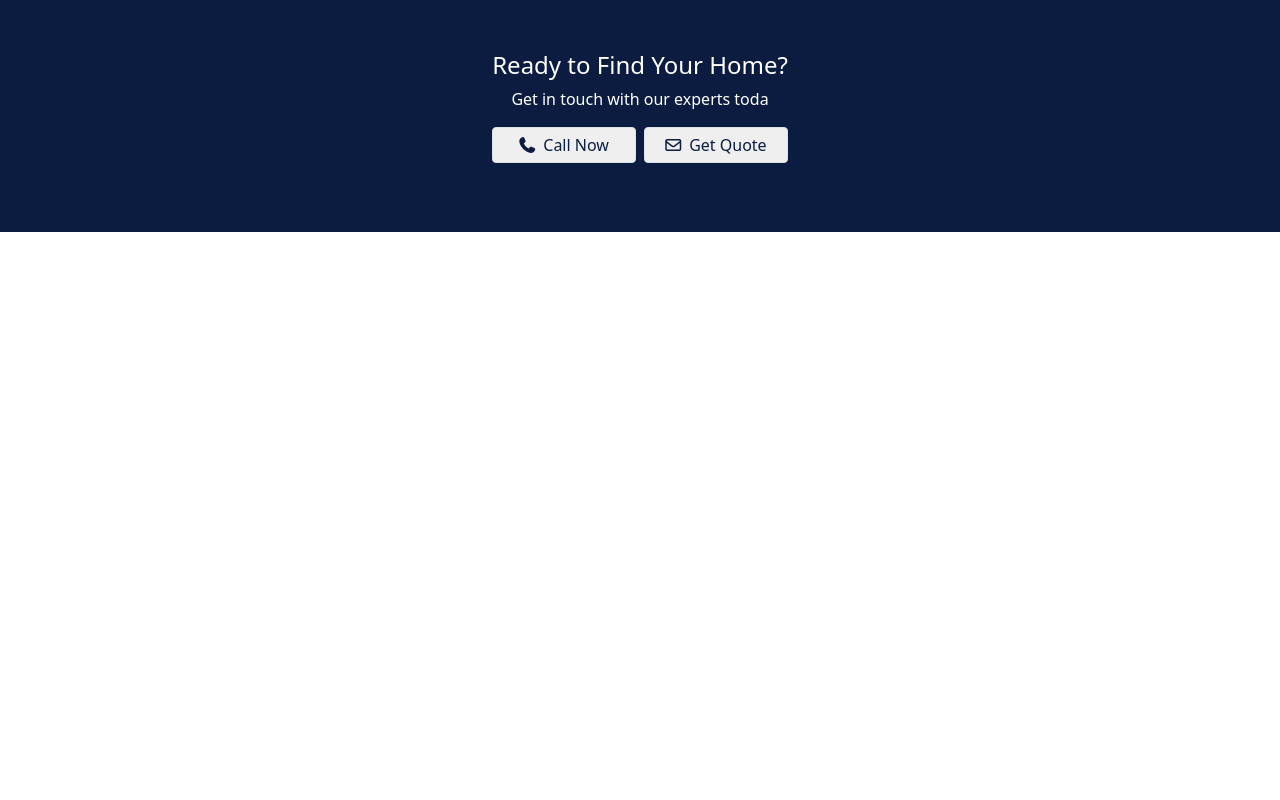
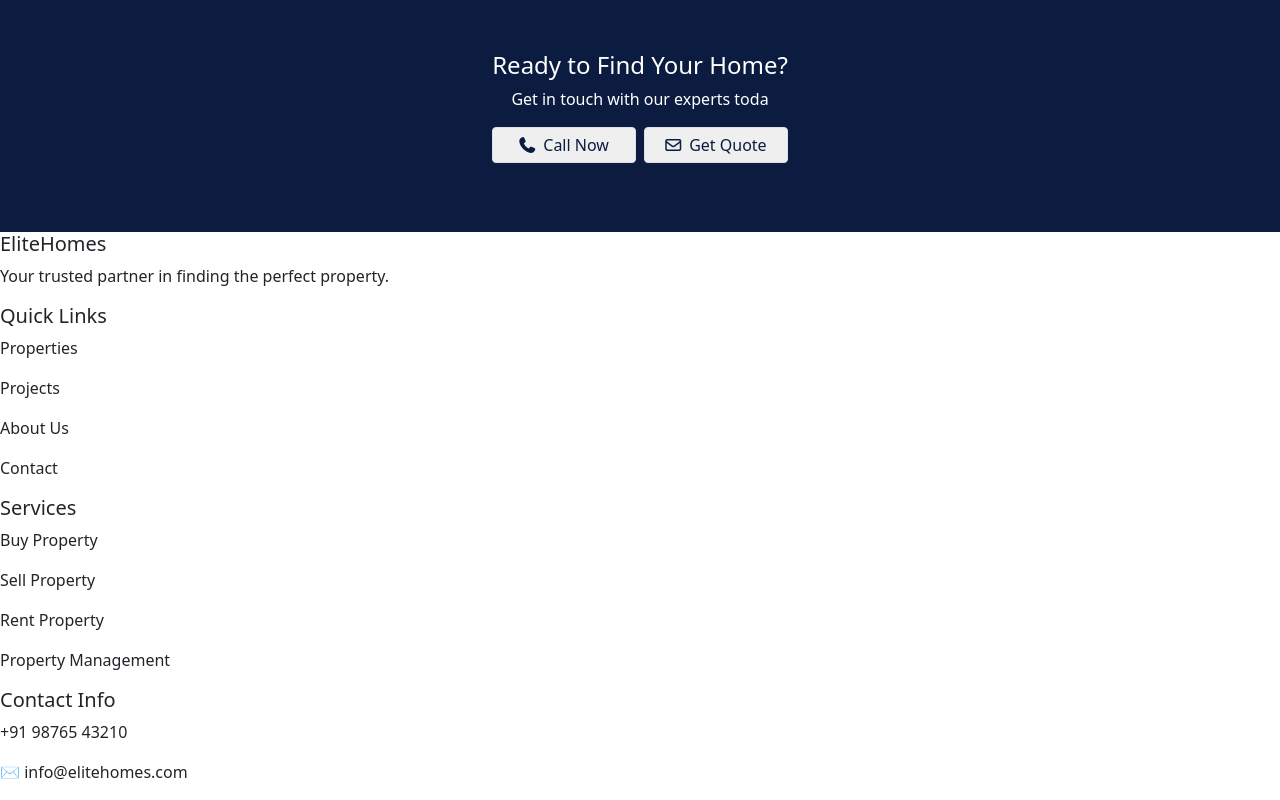
Before and after one commit to pransusojitra/react-website, a React (Vite) app in the folder app1/: page / in a window 1280 px wide. Shown: the part 2833-3633 px from the top of the page. Before the commit the page ends 3065 px from the top, so only its background shows below. Built offline with nearby package versions, Linux system fonts and the light colour scheme.

Commit message:
resloved issue

```diff
--- a/app1/src/App.jsx
+++ b/app1/src/App.jsx
@@ -5,6 +5,7 @@ import Propertys from './Component/Propertys'
 import Option from './Component/Option'
 import Review from './Component/Review'
 import Search from './Component/Search'
+import Last from './Component/Last'
 
 const App = () => {
   return (
@@ -15,6 +16,7 @@ const App = () => {
       <Option />
       <Review />
       <Search />
+      <Last />
     </div>
   )
 }
--- /dev/null
+++ b/app1/src/Component/Last.jsx
@@ -0,0 +1,39 @@
+import React from 'react';
+import "./Last.jsx";
+
+
+const Last = () => {
+  return (
+    <div>
+      <div className='subbox'>
+        <div className='subbox1'>
+            <h5>EliteHomes</h5>
+            <p>Your trusted partner in finding the perfect property.</p>
+        </div>
+        <div className='subbox1'>
+            <h5>Quick Links</h5>
+            <p>Properties</p>
+            <p>Projects</p>
+            <p>About Us</p>
+            <p>Contact</p>
+        </div>
+        <div className='subbox1'>
+            <h5>Services</h5>
+            <p>Buy Property</p>
+            <p>Sell Property</p>
+            <p>Rent Property</p>
+            <p>Property Management</p>
+
+        </div>
+        <div className='subbox1'>
+            <h5>Contact Info</h5>
+            <p> +91 98765 43210</p>
+            <p>✉️ info@elitehomes.com</p>
+            <p></p>
+        </div>
+      </div>
+    </div>
+  );
+}
+
+export default Last;
```
Also changed, not shown: app1/src/Component/Last.css (added).
